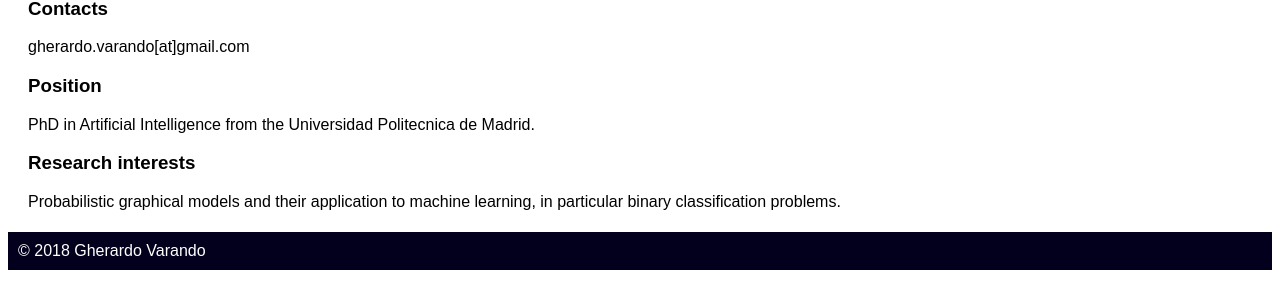
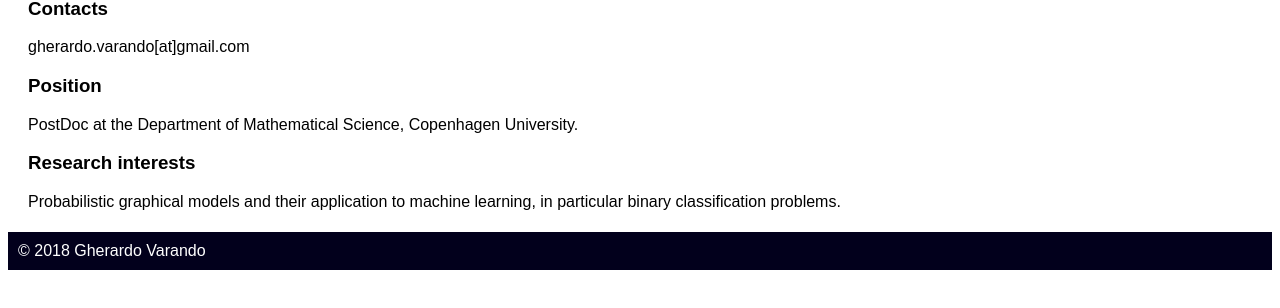
Before and after one commit to gherardovarando/gherardovarando.github.io, a Jekyll site: the page built from index.md, in a window 1280 px wide. Shown: the part 344-652 px from the top of the page. Built offline with Jekyll 4.4.1, drawn with Linux system fonts in a browser that asks for light colours; nearby versions of some CDN libraries.

Commit message:
[upd] position

```diff
--- a/index.md
+++ b/index.md
@@ -16,7 +16,7 @@ gherardo.varando[at]gmail.com
 
 ### Position
 
-PhD in Artificial Intelligence from the Universidad Politecnica de Madrid.
+PostDoc at the Department of Mathematical Science, Copenhagen University.
 
 
 ### Research interests
```
